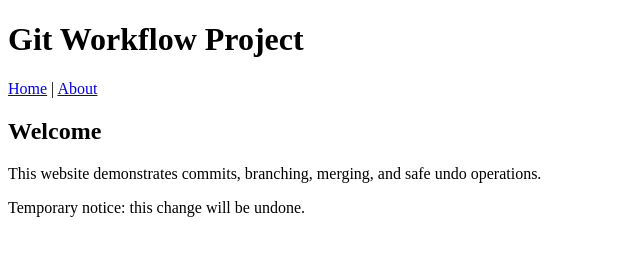
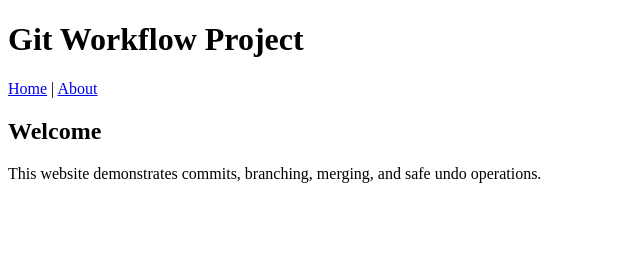
Before and after one commit to arnav-yadav/git-workflow-assignment, a plain HTML site: page index.html in a window 1280 px wide. Shown: the whole page, without its empty margins (0-640 px from the left). Drawn offline with Linux system fonts and the light colour scheme.

Commit message:
Revert "Add temporary notice for undo demonstration"
This reverts commit d9dae505c6c6178aebb027114993995c0789f99e.

```diff
--- a/index.html
+++ b/index.html
@@ -13,7 +13,6 @@
   <main>
     <h2>Welcome</h2>
     <p>This website demonstrates commits, branching, merging, and safe undo operations.</p>
-    <p id="temporary-note">Temporary notice: this change will be undone.</p>
   </main>
 </body>
 </html>
```
